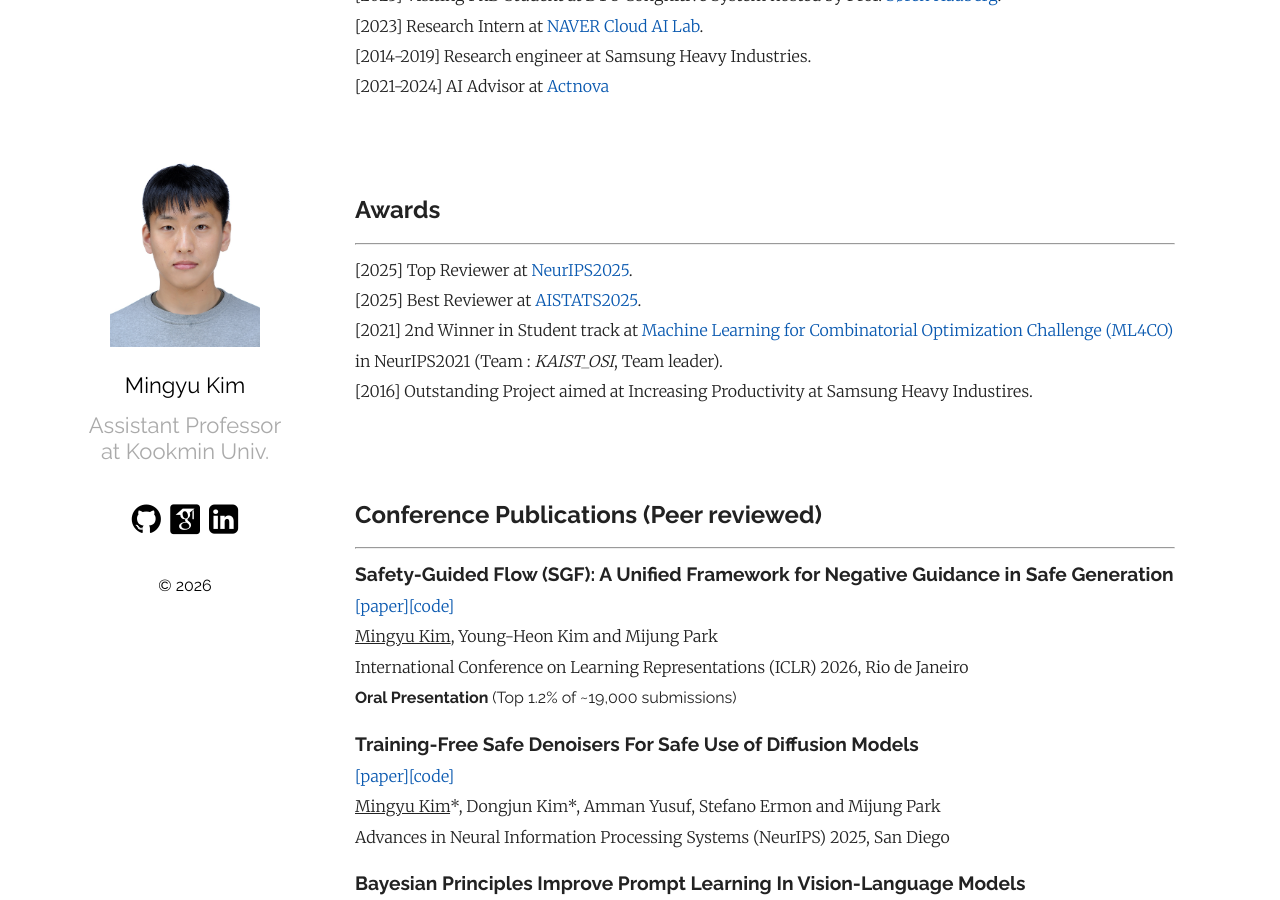
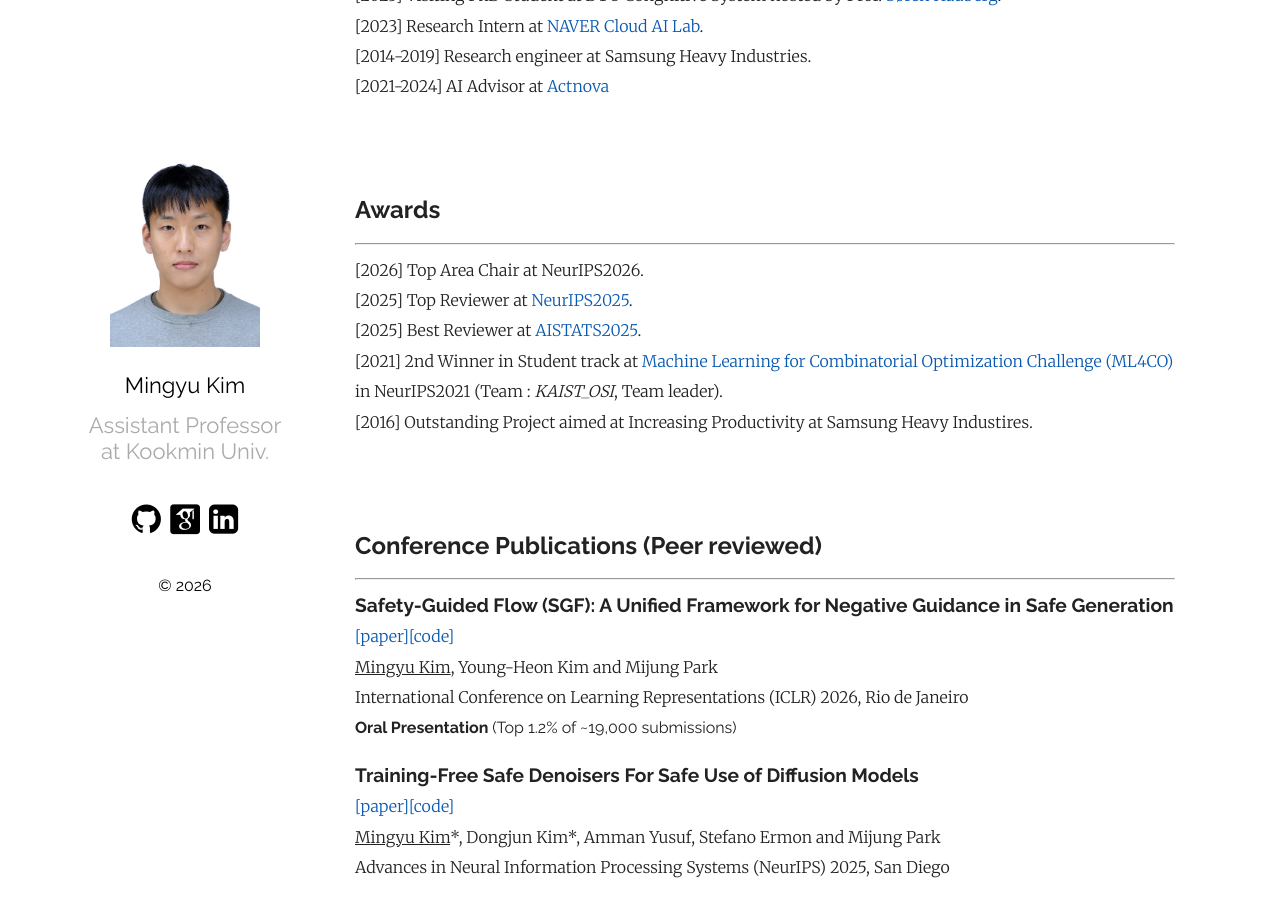
Before and after one commit to MingyuKim87/MingyuKim87.github.io, a Jekyll site: the page built from index.md, in a window 1280 px wide and 900 px high, scrolled down 743 px. Built offline with Jekyll 4.4.1, drawn with Linux system fonts in a browser that asks for light colours; some web fonts are replaced.

Commit message:
Update index.md

```diff
--- a/index.md
+++ b/index.md
@@ -35,6 +35,7 @@ Email : mgyukim [at] kookmin.ac.kr
 ## Awards
 <hr>
 
+[2026] Top Area Chair at NeurIPS2026.
 [2025] Top Reviewer at [NeurIPS2025][NeurIPS2025_review].
 [2025] Best Reviewer at [AISTATS2025][AISTATS2025_review].
 [2021] 2nd Winner in Student track at [Machine Learning for Combinatorial Optimization Challenge (ML4CO)][ML4CO] in NeurIPS2021 (Team : *KAIST_OSI*, Team leader).
```
